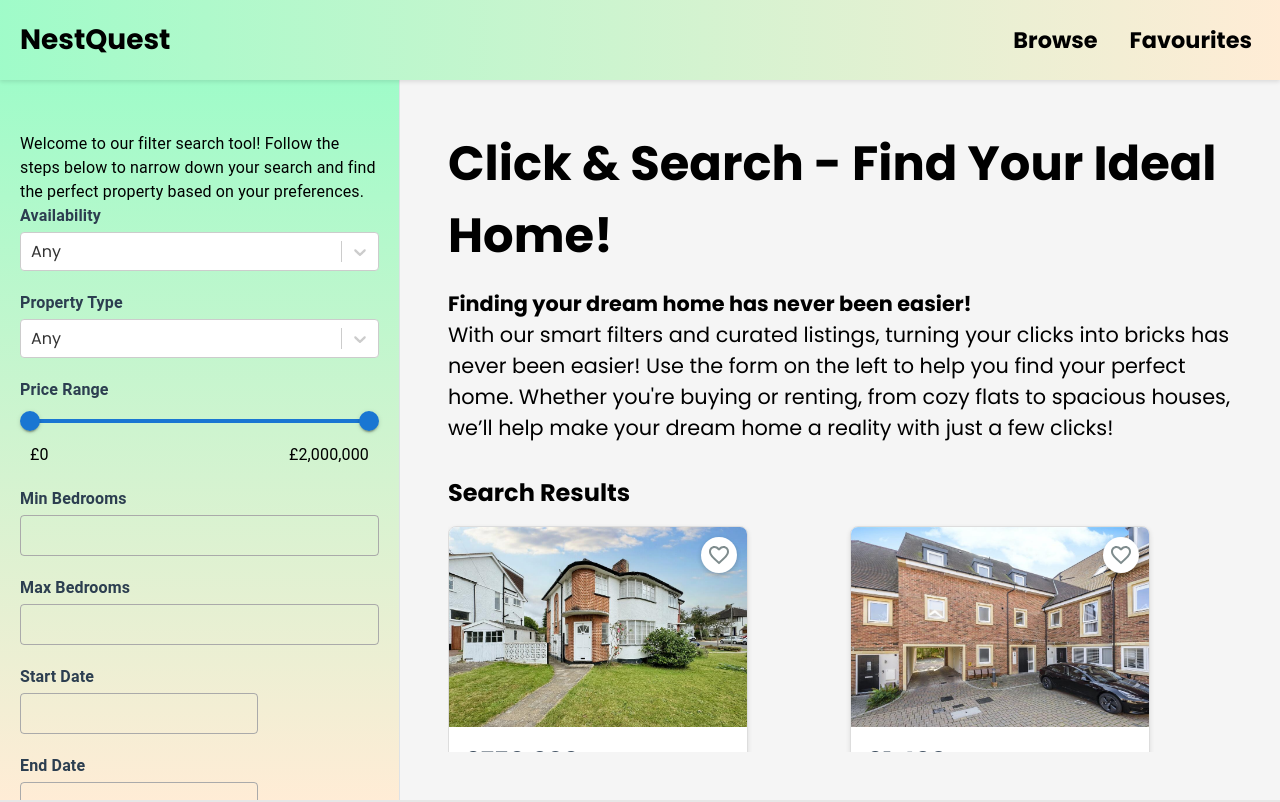
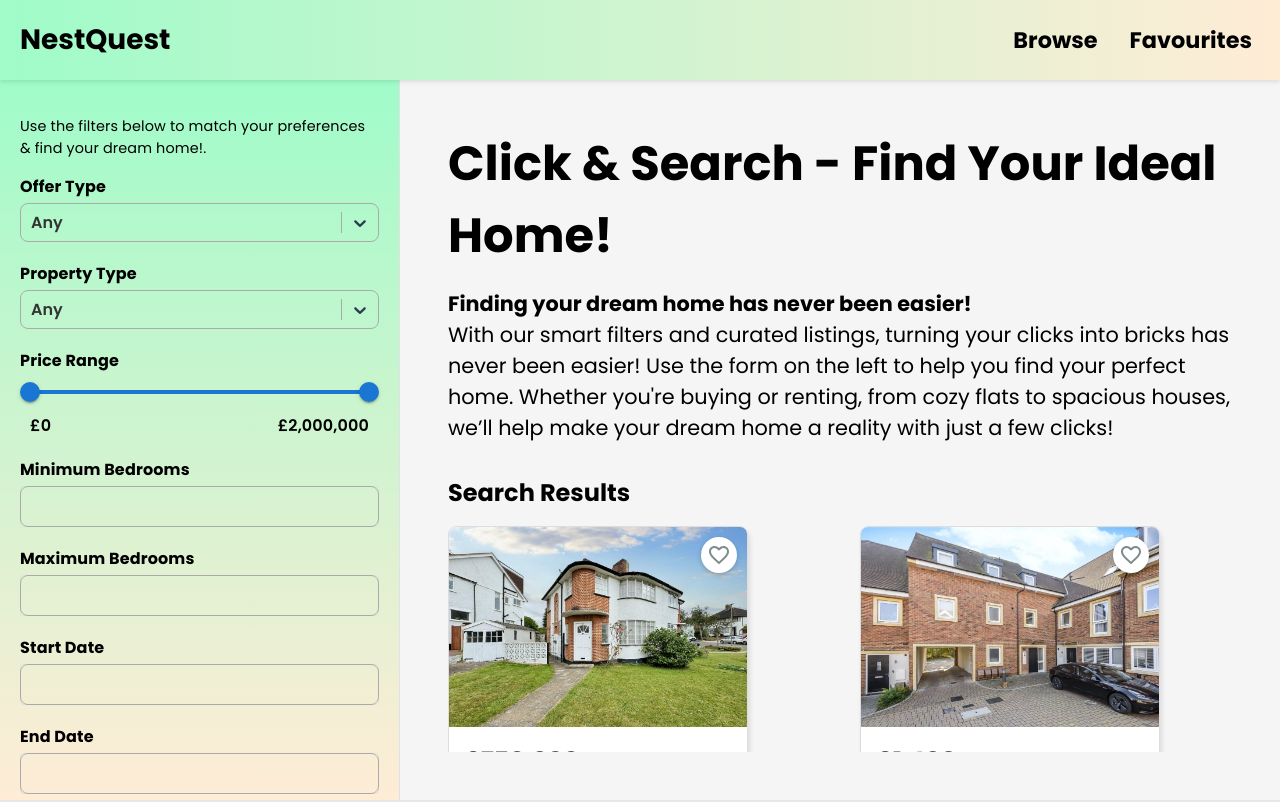
Before and after one commit to ParamaHerath/Estate-Agent-WebApp, a React (Vite) app: page /search in a window 1280 px wide. Shown: the top 802 px of the page. Built offline with nearby package versions, Linux system fonts and the light colour scheme.

Commit message:
Added custom styles for widgets and minor changes

```diff
--- a/src/components/PropertyCard.module.css
+++ b/src/components/PropertyCard.module.css
@@ -1,9 +1,9 @@
 .card {
   border: 1px solid #ddd;
-  border-radius: 8px;
+  border-radius: 0.5rem;
   overflow: hidden;
   background: white;
-  box-shadow: 0 2px 5px rgba(0,0,0,0.1);
+  box-shadow: 2px 5px 5px rgba(0,0,0,0.1);
   transition: transform 0.2s;
   width: 300px;
 }
@@ -84,15 +84,19 @@
 .viewButton {
   display: inline-block;
   padding: 8px 16px;
-  background-color: #3498db;
+  background-color: rgb(1, 167, 111);
   color: white;
   text-decoration: none;
-  border-radius: 4px;
+  border-radius: 0.5rem;
   margin-top: 8px;
+  width: 100%;
+  text-align: center;
+  font-weight: 600;
+  font-size: 1.1rem;
 }
 
 .viewButton:hover {
-  background-color: #2980b9;
+  background-color: rgb(0, 121, 80);
 }
 
 .perMonth {
--- a/src/components/SearchForm.jsx
+++ b/src/components/SearchForm.jsx
@@ -57,32 +57,90 @@ function SearchForm({ onSearch }) {
 
   return (
     <form className={styles.form} onSubmit={handleSubmit}>
-      <Typography variant="body1">
-        Welcome to our filter search tool! Follow the steps below to narrow down your search and find the perfect property based on your preferences.
+      <Typography sx={{fontFamily: 'Poppins', color: 'black !important', fontSize: '0.9rem', marginBottom: '1rem'}}>
+        Use the filters below to match your preferences & find your dream home!.
       </Typography>
 
       <div className={styles.formGroup}>
-        <FormLabel>Availability</FormLabel>
+        <FormLabel sx={{fontFamily: 'Poppins', color: 'black !important'}}>
+          Offer Type
+        </FormLabel>
         <Select
           value={filters.availability}
           onChange={(option) => handleChange('availability', option)}
           options={availabilityOptions}
           className={styles.select}
+          styles={{
+            control: (baseStyles) => ({
+              ...baseStyles,
+              fontWeight: 600,
+              fontFamily: 'Poppins',
+              backgroundColor: 'transparent',
+              border: '1px solid #aaaaaa',
+              borderRadius: '0.5rem'
+            }),
+            option: (baseStyles) => ({
+              ...baseStyles,
+              fontWeight: 600,
+              fontFamily: 'Poppins'
+            }),
+            dropdownIndicator: (baseStyles) => ({
+              ...baseStyles,
+              color: '#2c3e50',
+              '&:hover': {
+                color: '#2980b9'
+              }
+            }),
+            indicatorSeparator: (baseStyles) => ({
+              ...baseStyles,
+              backgroundColor: '#aaaaaa'
+            })
+          }}
         />
       </div>
 
       <div className={styles.formGroup}>
-        <FormLabel>Property Type</FormLabel>
+        <FormLabel sx={{fontFamily: 'Poppins', color: 'black !important'}}>
+          Property Type
+        </FormLabel>
         <Select
           value={filters.type}
           onChange={(option) => handleChange('type', option)}
           options={propertyTypes}
           className={styles.select}
+          styles={{
+            control: (baseStyles) => ({
+              ...baseStyles,
+              fontWeight: 600,
+              fontFamily: 'Poppins',
+              backgroundColor: 'transparent',
+              border: '1px solid #aaaaaa',
+              borderRadius: '0.5rem'
+            }),
+            option: (baseStyles) => ({
+              ...baseStyles,
+              fontWeight: 600,
+              fontFamily: 'Poppins'
+            }),
+            dropdownIndicator: (baseStyles) => ({
+              ...baseStyles,
+              color: '#2c3e50',
+              '&:hover': {
+                color: '#2980b9'
+              }
+            }),
+            indicatorSeparator: (baseStyles) => ({
+              ...baseStyles,
+              backgroundColor: '#aaaaaa'
+            })
+          }}
         />
       </div>
 
       <div className={styles.formGroup}>
-        <FormLabel>Price Range</FormLabel>
+        <FormLabel sx={{fontFamily: 'Poppins', color: 'black !important'}}>
+          Price Range
+        </FormLabel>
         <Box sx={{ width: '100%', padding: '0 10px' }}>
           <Slider
             value={filters.priceRange}
@@ -94,38 +152,63 @@ function SearchForm({ onSearch }) {
             valueLabelFormat={(value) => `£${value.toLocaleString()}`}
           />
           <Box sx={{ display: 'flex', justifyContent: 'space-between' }}>
-            <Typography>£{filters.priceRange[0].toLocaleString()}</Typography>
-            <Typography>£{filters.priceRange[1].toLocaleString()}</Typography>
+            <Typography sx={{fontFamily: 'Poppins', fontWeight: '600'}}>
+              £{filters.priceRange[0].toLocaleString()}
+            </Typography>
+            <Typography sx={{fontFamily: 'Poppins', fontWeight: '600'}}>
+              £{filters.priceRange[1].toLocaleString()}
+            </Typography>
           </Box>
         </Box>
       </div>
 
       <div className={styles.formRow}>
         <div className={styles.formGroup}>
-          <FormLabel>Min Bedrooms</FormLabel>
+          <FormLabel sx={{fontFamily: 'Poppins', color: 'black !important'}}>
+            Minimum Bedrooms
+          </FormLabel>
           <TextField
             type="number"
             value={filters.minBedrooms}
             onChange={(e) => handleChange('minBedrooms', e.target.value)}
             inputProps={{ min: "1" }}
             fullWidth
+            sx={{
+              '& .MuiOutlinedInput-root': {
+                borderRadius: '0.5rem',
+                fontFamily: 'Poppins',
+                fontWeight: '600'
+              }
+            }}
           />
         </div>
         <div className={styles.formGroup}>
-          <FormLabel>Max Bedrooms</FormLabel>
+          <FormLabel sx={{fontFamily: 'Poppins', color: 'black !important'}}>
+            Maximum Bedrooms
+          </FormLabel>
           <TextField
             type="number"
             value={filters.maxBedrooms}
             onChange={(e) => handleChange('maxBedrooms', e.target.value)}
             inputProps={{ min: "1" }}
             fullWidth
+            sx={{
+              '& .MuiOutlinedInput-root': {
+                borderRadius: '0.5rem',
+                fontFamily: 'Poppins',
+                fontWeight: '600'
+              }
+            }}
           />
         </div>
       </div>
 
       <div className={styles.formRow}>
         <div className={styles.formGroup}>
-          <FormLabel>Start Date</FormLabel>
+          <FormLabel sx={{fontFamily: 'Poppins', color: 'black !important'}}>
+            Start Date
+          </FormLabel>
+          <div style={{ width: '100%' }}>
           <DatePicker
             selected={filters.startDate}
             onChange={(date) => handleChange('startDate', date)}
@@ -133,11 +216,28 @@ function SearchForm({ onSearch }) {
             startDate={filters.startDate}
             endDate={filters.endDate}
             dateFormat="dd/MM/yyyy"
-            customInput={<TextField />}
+            customInput={
+              <TextField
+                // fullWidth
+                sx={{
+                  width: '100%',
+                  '& .MuiOutlinedInput-root': {
+                    fontFamily: 'Poppins',
+                    fontWeight: '600',
+                    borderRadius: '0.5rem',
+                    // width: '100%'
+                  }
+                }}
+              />
+            }
           />
+          </div>
+
         </div>
         <div className={styles.formGroup}>
-          <FormLabel>End Date</FormLabel>
+          <FormLabel sx={{fontFamily: 'Poppins', color: 'black !important'}}>
+            End Date
+          </FormLabel>
           <DatePicker
             selected={filters.endDate}
             onChange={(date) => handleChange('endDate', date)}
@@ -146,19 +246,39 @@ function SearchForm({ onSearch }) {
             endDate={filters.endDate}
             minDate={filters.startDate}
             dateFormat="dd/MM/yyyy"
-            customInput={<TextField />}
+            customInput={
+              <TextField
+                sx={{
+                  width: '100%',
+                  '& .MuiOutlinedInput-root': {
+                    fontFamily: 'Poppins',
+                    fontWeight: '600',
+                    borderRadius: '0.5rem'
+                  }
+                }}
+              />
+            }
           />
         </div>
       </div>
 
       <div className={styles.formGroup}>
-        <FormLabel>Location or Postcode Area</FormLabel>
+        <FormLabel sx={{fontFamily: 'Poppins', color: 'black !important'}}>
+          Location or Postcode Area
+        </FormLabel>
         <TextField
           fullWidth
           name="location"
           value={filters.location}
           onChange={(e) => handleChange('location', e.target.value)}
           placeholder="e.g. BR1, NW1, Birmingham"
+          sx={{
+            '& .MuiOutlinedInput-root': {
+              borderRadius: '0.5rem',
+              fontFamily: 'Poppins',
+              fontWeight: '600'
+            }
+          }}
         />
       </div>
 
@@ -168,7 +288,7 @@ function SearchForm({ onSearch }) {
         size="large"
         startIcon={<SearchIcon />}
         fullWidth
-        sx={{ mt: 2 }}
+        sx={{fontFamily: 'Poppins', marginTop: '1rem', fontWeight: '600', backgroundColor: 'blue', borderRadius: '0.5rem'}}
       >
         Search Properties
       </Button>
--- a/src/components/SearchForm.module.css
+++ b/src/components/SearchForm.module.css
@@ -1,6 +1,6 @@
 .form {
   width: 100%;
-  margin-top: 2rem;
+  margin-top: 1rem;
 }
 
 .formGroup {
@@ -54,3 +54,13 @@
 .searchButton:hover {
   background-color: #2980b9;
 }
+
+:global(.react-datepicker-wrapper) {
+  width: 100% !important;
+  display: block;
+}
+
+:global(.react-datepicker__input-container) {
+  width: 100% !important;
+  display: block;
+}
--- a/src/pages/Search.module.css
+++ b/src/pages/Search.module.css
@@ -54,7 +54,7 @@
 .propertyGrid {
   display: grid;
   grid-template-columns: repeat(auto-fill, minmax(300px, 1fr));
-  gap: 20px;
+  gap: 40px;
 }
 
 .noResults {
```
